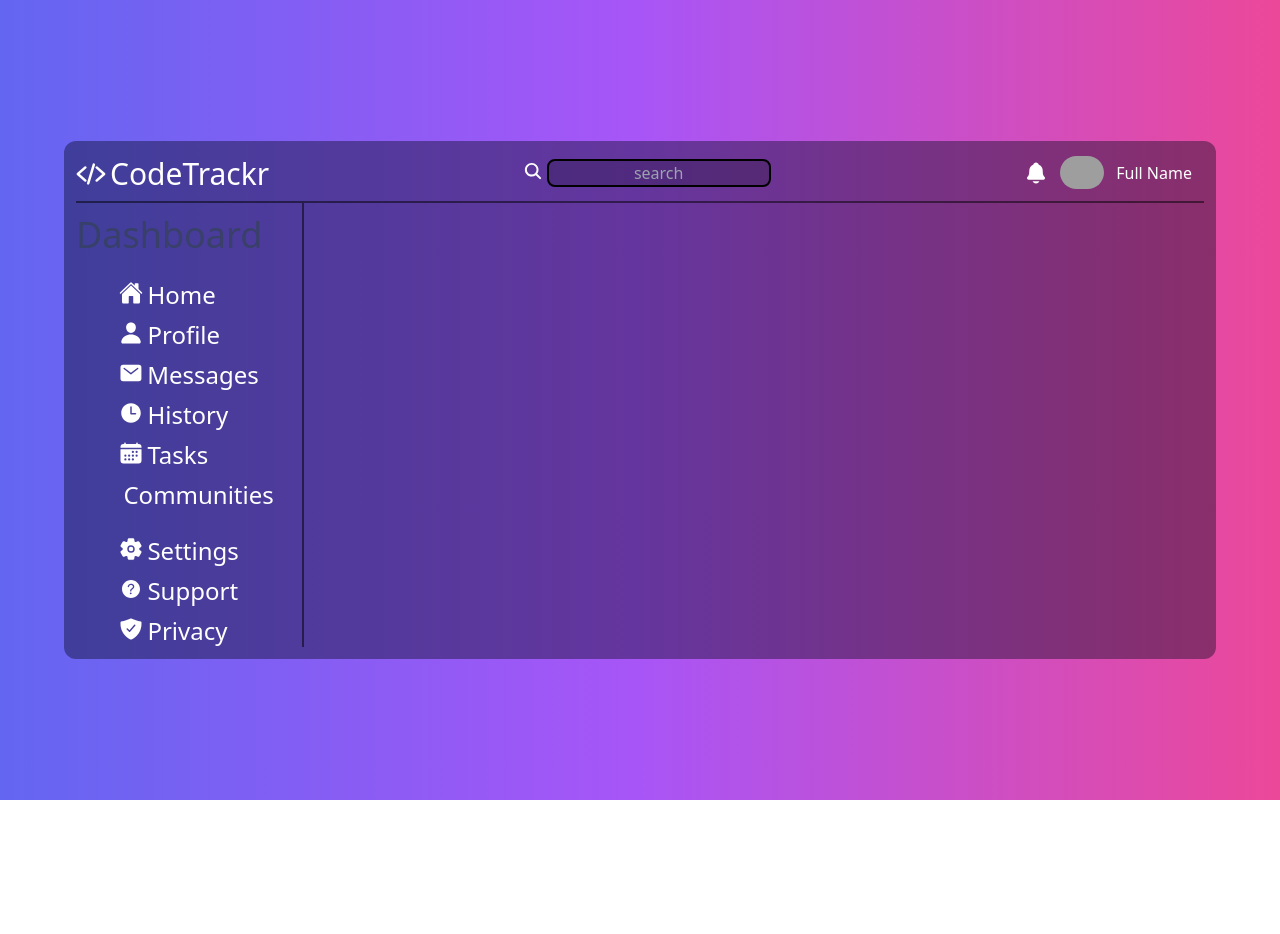
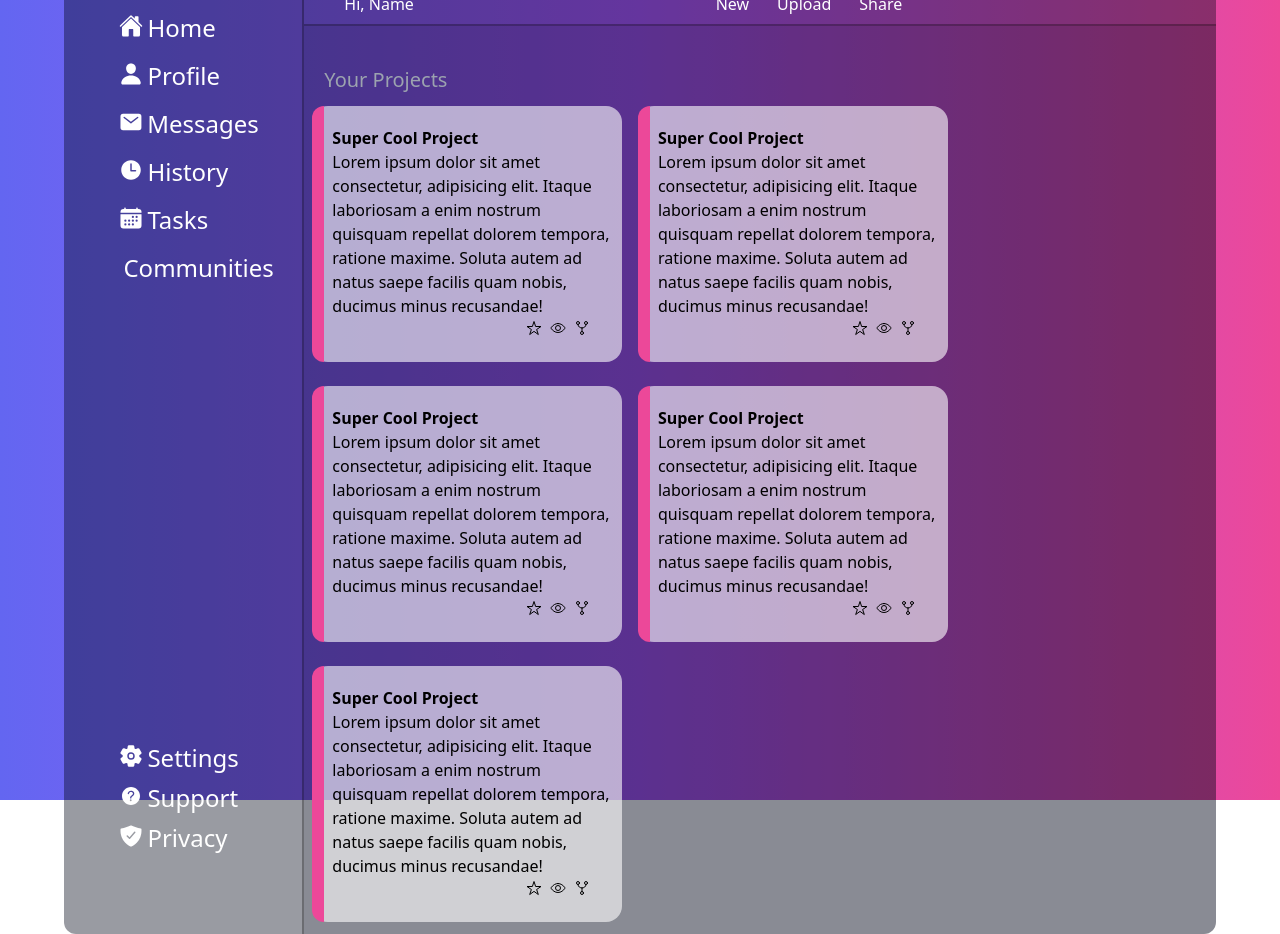
Before and after one commit to nicknanos/admin-dashboard, a website: page index.html in a window 1280 px wide. Before the commit the page ends 800 px from the top, so only its background shows below. Drawn offline with nearby package versions, Linux system fonts and the light colour scheme; grey boxes are pictures that could not be loaded.

Commit message:
Add dummy projects/Fix sidebar

```diff
--- a/index.html
+++ b/index.html
@@ -9,9 +9,9 @@
 </head>
 <body class="h-screen">
     <div class="bg-gradient-to-r from-indigo-500 via-purple-500 to-pink-500 h-full flex justify-center items-center">
-        <div class="w-full bg-slate-950/40 m-16 p-3 rounded-xl grid grid-cols-dashCol grid-rows-dashRow text-white">
+        <div class="w-full bg-slate-950/40 m-16 pt-3 pl-3 rounded-xl grid grid-cols-dashCol grid-rows-dashRow text-white">
             <!--Header-->
-            <div class="w-full col-span-full flex justify-center items-center border-b-2 border-black/50 pb-2">
+            <div class="w-full col-span-full flex justify-center items-center border-b-2 border-black/30 pb-2">
                 <ion-icon class="text-3xl mt-0.5 mr-1" name="code-slash"></ion-icon>
                 <p class="mr-auto text-3xl mt-0.5">CodeTrackr</p>
                 <div class="flex gap-1 mr-auto">
@@ -20,12 +20,12 @@
                 </div>
                 <ion-icon class="text-2xl" name="notifications"></ion-icon>
                 <img class="w-11 rounded-full mx-3" src="https://xsgames.co/randomusers/avatar.php?g=pixel" alt="avatar">
-                <p class="mr-3">Full Name</p>
+                <p class="mr-3">Your Name</p>
             </div>
             <!--Sidebar-->
-            <div class="flex flex-col justify-center items-center gap-6 px-4 text-left text-2xl border-r-2 border-black/50">
-                <h3 class="text-4xl text-slate-700/70 mt-3 -ml-10">Dashboard</h3>
-                <ul class="w-4/5 flex flex-col justify-center items-center gap-2">
+            <div class="flex flex-col justify-start items-center px-4 text-left text-2xl border-r-2 border-black/30">
+                <!-- <h3 class="text-4xl text-slate-700/70 mt-3 -ml-10">Dashboard</h3> -->
+                <ul class="w-4/5 flex flex-col justify-center items-center gap-4 pt-7">
                     <li><ion-icon name="home"></ion-icon>Home</li>
                     <li><ion-icon name="person"></ion-icon>Profile</li>
                     <li><ion-icon name="mail"></ion-icon>Messages</li>
@@ -33,7 +33,7 @@
                     <li><ion-icon name="calendar"></ion-icon>Tasks</li>
                     <li><ion-icon name="people"></ion-icon>Communities</li>
                 </ul>
-                <ul class="w-4/5 flex flex-col justify-center items-center gap-2">
+                <ul class="w-4/5 flex flex-col justify-center items-center gap-2 mt-auto pb-20">
                     <li><ion-icon name="settings"></ion-icon>Settings</li>
                     <li><ion-icon name="help-circle"></ion-icon>Support</li>
                     <li><ion-icon name="shield-checkmark"></ion-icon>Privacy</li>
@@ -41,11 +41,79 @@
             </div>
             <!--Main Content-->
             <div class="flex flex-col">
-                <nav class="sticky ">
-
+                <nav class="sticky flex justify-center gap-7 px-10 py-2 border-b-2 border-black/30">
+                    <p class="mr-auto">Hi, Name</p>
+                    <a class="" href="#">New</a>
+                    <a href="#">Upload</a>
+                    <a class="mr-auto" href="#">Share</a>
                 </nav>
-                <div class="grid grid-cols-mainCol grid-rows-2 gap-y-3">
-
+                <div class="grid grid-cols-mainCol grid-rows-2 gap-y-3 bg-slate-950/10 rounded-br-xl">
+                    <div class="mt-10 row-span-full">
+                        <h3 class="text-xl text-gray-400  ml-5">Your Projects</h3>
+                        <!--Project Box-->
+                        <div class="grid grid-cols-2">
+                            <div class="pr-3  mx-2 my-3 bg-white/60 text-black rounded-2xl">
+                                <div class="bg-pink-500 w-3 h-full float-left mr-2 rounded-tl-xl rounded-bl-xl"></div>
+                                <h4 class="font-bold pt-5">Super Cool Project</h4>
+                                <p>Lorem ipsum dolor sit amet consectetur, adipisicing elit. Itaque laboriosam a enim nostrum quisquam repellat dolorem tempora,
+                                     ratione maxime. Soluta autem ad natus saepe facilis quam nobis, ducimus minus recusandae!
+                                </p>
+                                <div class="flex gap-2 justify-end pb-5 pr-5">
+                                    <a href="#"><ion-icon name="star-outline"></ion-icon></a>
+                                    <a href="#"><ion-icon name="eye-outline"></ion-icon></a>
+                                    <a href="#"><ion-icon name="git-network-outline"></ion-icon></a>
+                                </div>
+                            </div>
+                            <div class="pr-3  mx-2 my-3 bg-white/60 text-black rounded-2xl">
+                                <div class="bg-pink-500 w-3 h-full float-left mr-2 rounded-tl-xl rounded-bl-xl"></div>
+                                <h4 class="font-bold pt-5">Super Cool Project</h4>
+                                <p>Lorem ipsum dolor sit amet consectetur, adipisicing elit. Itaque laboriosam a enim nostrum quisquam repellat dolorem tempora,
+                                     ratione maxime. Soluta autem ad natus saepe facilis quam nobis, ducimus minus recusandae!
+                                </p>
+                                <div class="flex gap-2 justify-end pb-5 pr-5">
+                                    <a href="#"><ion-icon name="star-outline"></ion-icon></a>
+                                    <a href="#"><ion-icon name="eye-outline"></ion-icon></a>
+                                    <a href="#"><ion-icon name="git-network-outline"></ion-icon></a>
+                                </div>
+                            </div>
+                            <div class="pr-3  mx-2 my-3 bg-white/60 text-black rounded-2xl">
+                                <div class="bg-pink-500 w-3 h-full float-left mr-2 rounded-tl-xl rounded-bl-xl"></div>
+                                <h4 class="font-bold pt-5">Super Cool Project</h4>
+                                <p>Lorem ipsum dolor sit amet consectetur, adipisicing elit. Itaque laboriosam a enim nostrum quisquam repellat dolorem tempora,
+                                     ratione maxime. Soluta autem ad natus saepe facilis quam nobis, ducimus minus recusandae!
+                                </p>
+                                <div class="flex gap-2 justify-end pb-5 pr-5">
+                                    <a href="#"><ion-icon name="star-outline"></ion-icon></a>
+                                    <a href="#"><ion-icon name="eye-outline"></ion-icon></a>
+                                    <a href="#"><ion-icon name="git-network-outline"></ion-icon></a>
+                                </div>
+                            </div>
+                            <div class="pr-3  mx-2 my-3 bg-white/60 text-black rounded-2xl">
+                                <div class="bg-pink-500 w-3 h-full float-left mr-2 rounded-tl-xl rounded-bl-xl"></div>
+                                <h4 class="font-bold pt-5">Super Cool Project</h4>
+                                <p>Lorem ipsum dolor sit amet consectetur, adipisicing elit. Itaque laboriosam a enim nostrum quisquam repellat dolorem tempora,
+                                     ratione maxime. Soluta autem ad natus saepe facilis quam nobis, ducimus minus recusandae!
+                                </p>
+                                <div class="flex gap-2 justify-end pb-5 pr-5">
+                                    <a href="#"><ion-icon name="star-outline"></ion-icon></a>
+                                    <a href="#"><ion-icon name="eye-outline"></ion-icon></a>
+                                    <a href="#"><ion-icon name="git-network-outline"></ion-icon></a>
+                                </div>
+                            </div>
+                            <div class="pr-3  mx-2 my-3 bg-white/60 text-black rounded-2xl">
+                                <div class="bg-pink-500 w-3 h-full float-left mr-2 rounded-tl-xl rounded-bl-xl"></div>
+                                <h4 class="font-bold pt-5">Super Cool Project</h4>
+                                <p>Lorem ipsum dolor sit amet consectetur, adipisicing elit. Itaque laboriosam a enim nostrum quisquam repellat dolorem tempora,
+                                     ratione maxime. Soluta autem ad natus saepe facilis quam nobis, ducimus minus recusandae!
+                                </p>
+                                <div class="flex gap-2 justify-end pb-5 pr-5">
+                                    <a href="#"><ion-icon name="star-outline"></ion-icon></a>
+                                    <a href="#"><ion-icon name="eye-outline"></ion-icon></a>
+                                    <a href="#"><ion-icon name="git-network-outline"></ion-icon></a>
+                                </div>
+                            </div>
+                        </div>
+                    </div>
                 </div>
             </div>
         </div>
--- /dev/null
+++ b/package.json
@@ -0,0 +1,5 @@
+{
+  "devDependencies": {
+    "tailwindcss": "^3.3.2"
+  }
+}
--- a/src/input.css
+++ b/src/input.css
@@ -11,6 +11,7 @@
         @apply rounded-md;
         @apply hover:bg-slate-950/60;
         @apply hover:py-2;
+        @apply active:translate-y-1;
         @apply duration-200;
         @apply cursor-pointer;
     }
--- a/tailwind.config.js
+++ b/tailwind.config.js
@@ -6,7 +6,7 @@ module.exports = {
       gridTemplateColumns: {
         // Simple 16 column grid
         'dashCol': '2fr 8fr',
-        'mainCol': '8fr 2fr'
+        'mainCol': '5fr 2fr'
       },
       gridTemplateRows: {
         'dashRow': '1fr 9fr',
```
Also changed, not shown: dist/output.css, 1 other file.
